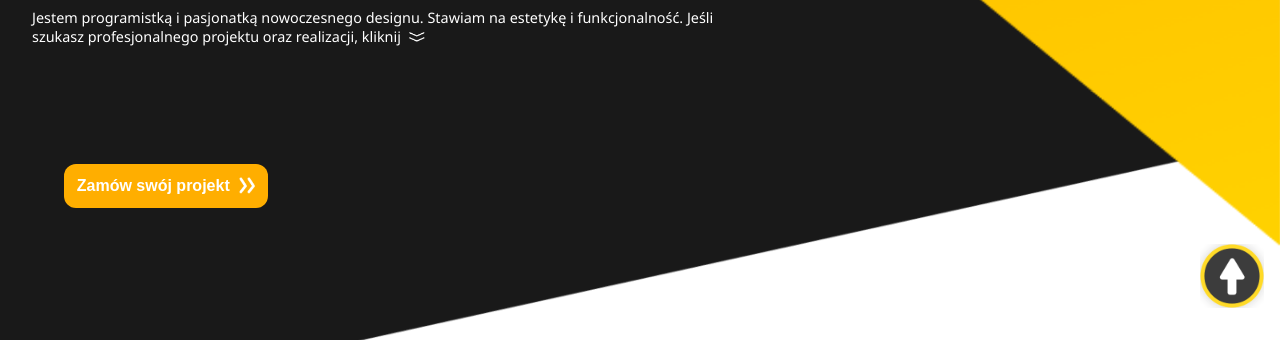
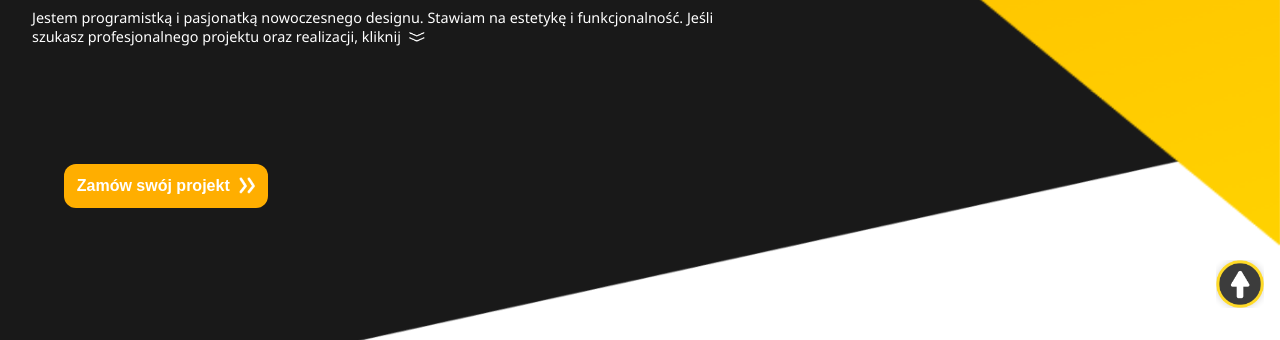
Before and after one commit to kbodanko/folio, a plain HTML site: page index.html in a window 1280 px wide. Shown: the part 460-800 px from the top of the page. Drawn offline with nearby package versions, Linux system fonts and the light colour scheme; a web font is replaced by a local one.

Commit message:
amendments

```diff
--- a/portfolio.js
+++ b/portfolio.js
@@ -262,7 +262,7 @@ aboutWorksBgSlide = function () {
 let contactBg = document.querySelector('.contact_bg');
 let contact = document.querySelector('.kontakt');
 contactSlide = function () {
-    if (contact.getBoundingClientRect().top < 300) {
+    if (contact.getBoundingClientRect().bottom < 1300) {
         contact.style.transform = 'translateX(0) translateY(0)';
     }
 };
--- a/portfolio.scss
+++ b/portfolio.scss
@@ -144,8 +144,8 @@ height: 95vh;
     z-index: 3;
     background-image: url(xd/mob/toToparrow.png);
     background-size: cover;
-    width: 4rem;
-    height: 4rem;
+    width: 3rem;
+    height: 3rem;
     opacity: .85;
     visibility: hidden;
     animation-delay: .7s;
```
Also changed, not shown: portfolio.css, portfolio.min.css.
